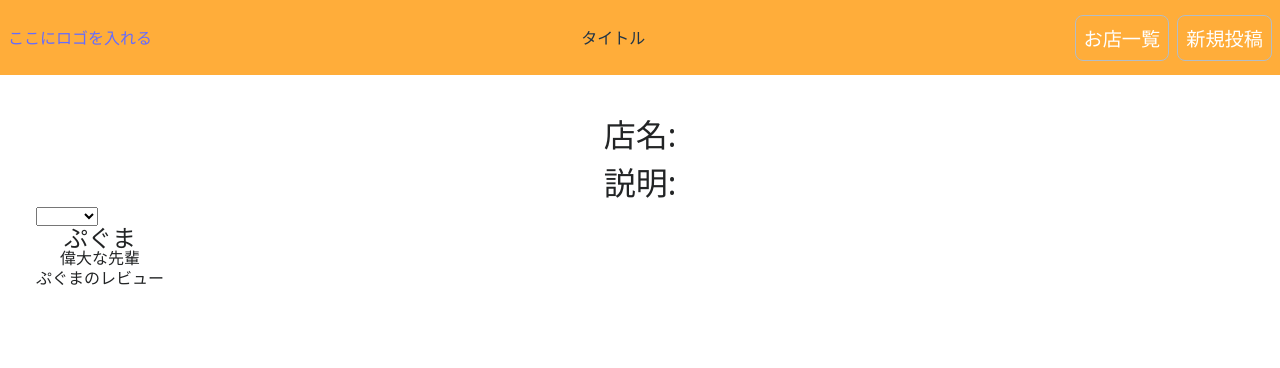
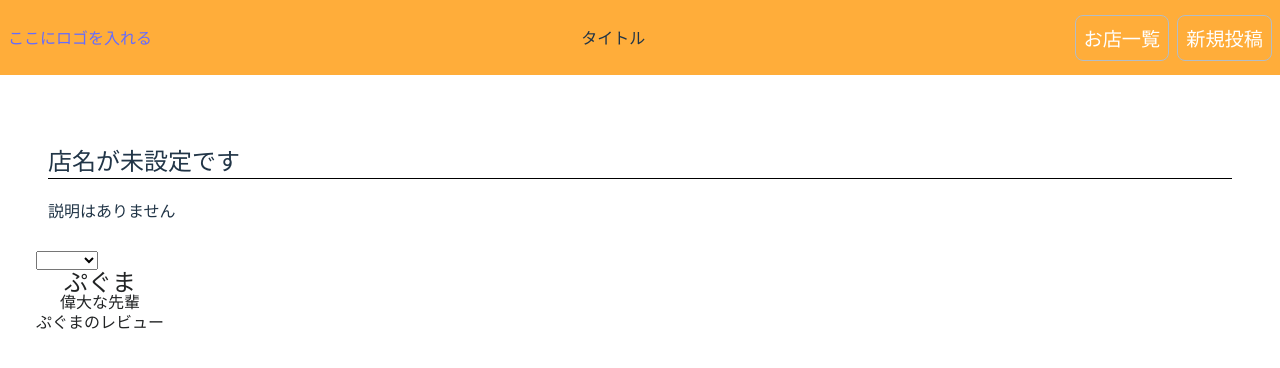
Before and after one commit to traP-jp/h25s_04, a Vue app in the folder client/: page /eatery/0 in a window 1280 px wide. Shown: the top 368 px of the page. Built offline with nearby package versions, Linux system fonts and the light colour scheme; no server answers.

Commit message:
fix: design in restaurant info

```diff
--- a/client/src/components/RestaurantInfo.vue
+++ b/client/src/components/RestaurantInfo.vue
@@ -19,26 +19,33 @@ onMounted(async () => {
 </script>
 
 <template>
-  <div :class="$style.shopInfo">
-    <div :class="$style.review">
-      <div>店名: {{ eateryDetail?.name }}</div>
-      <div>説明: {{ eateryDetail?.description }}</div>
+  <div :class="$style.info">
+    <h2>{{ eateryDetail?.name ?? '店名が未設定です' }}</h2>
+    <div>
+      <p>{{ eateryDetail?.description ?? '説明はありません' }}</p>
     </div>
   </div>
 </template>
 
 <style lang="scss" module>
-.shopInfo {
-  display: flex;
-  flex-direction: column;
-  background-color: $color-background;
+.info {
+  padding: 12px;
+  justify-items: left;
 }
-.review {
-  display: flex;
-  flex-direction: column;
+
+h2 {
+  position: relative;
+  width: 100%;
+  text-align: left;
 }
-.review div {
-  font-size: 32px;
-  color: $color-text;
+
+h2::after {
+  content: '';
+  position: absolute;
+  bottom: 0;
+  left: 0;
+  right: 0;
+  height: 1px; /* Adjust thickness of the underline */
+  background-color: black; /* Adjust color of the underline */
 }
 </style>
```
